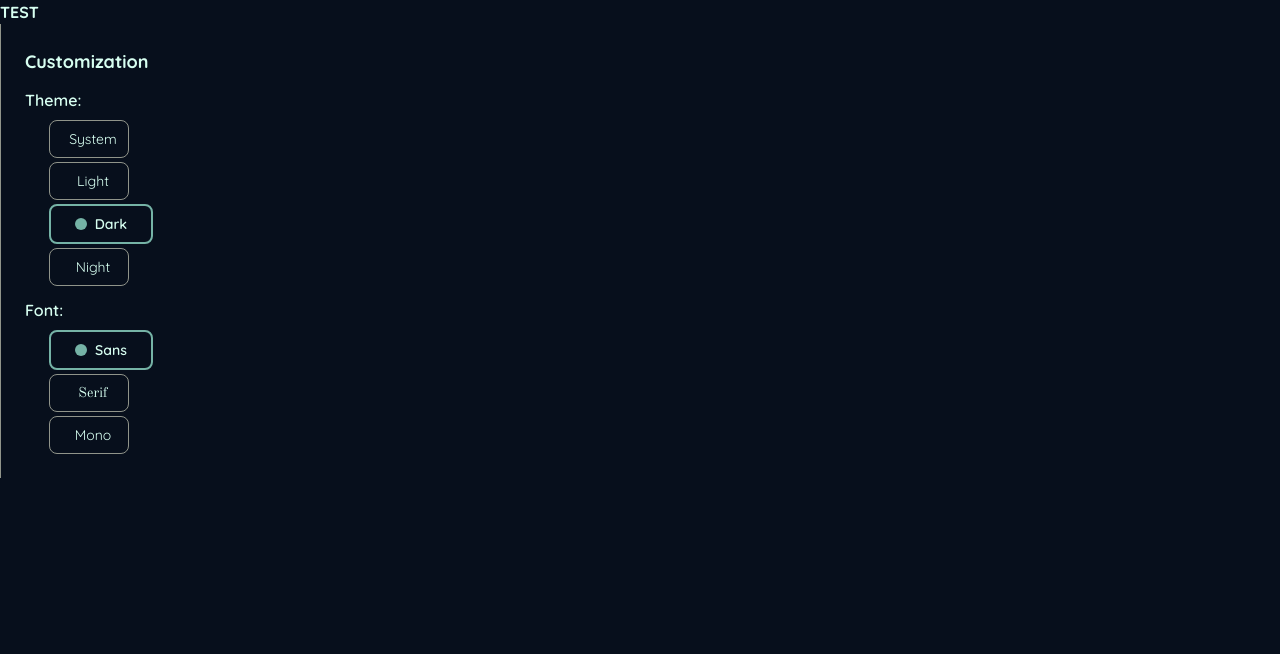
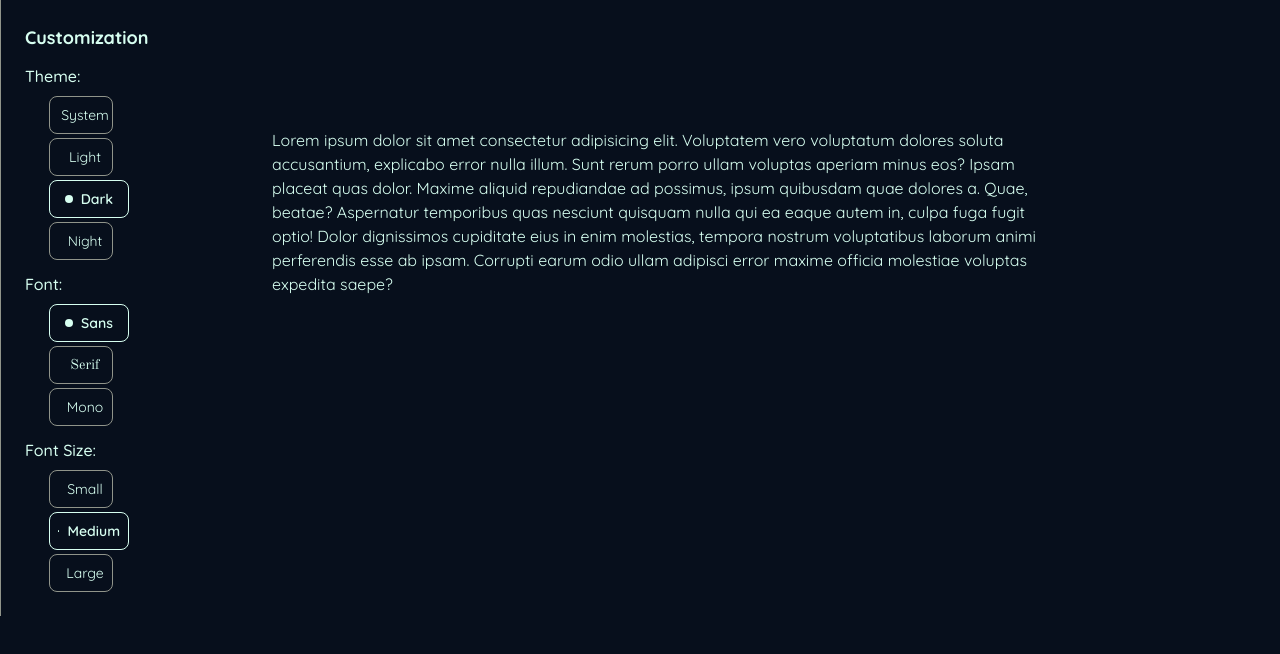
Before and after one commit to AtanasovCode/atanasov-wiki, a React (Vite) app: page / in a window 1280 px wide. Shown: the top 654 px of the page. Built offline with nearby package versions, Linux system fonts and the light colour scheme.

Commit message:
improve customization panel view

```diff
--- a/src/App.tsx
+++ b/src/App.tsx
@@ -28,8 +28,12 @@ const App = () => {
         font === "mono" && "font-mono"
       )}
     >
-      <div className="font-bold">TEST</div>
-      <CustomizationPanel />
+      <div className="flex items-start justify-start gap-4">
+        <CustomizationPanel />
+        <div className="w-3xl mt-32">
+          Lorem ipsum dolor sit amet consectetur adipisicing elit. Voluptatem vero voluptatum dolores soluta accusantium, explicabo error nulla illum. Sunt rerum porro ullam voluptas aperiam minus eos? Ipsam placeat quas dolor. Maxime aliquid repudiandae ad possimus, ipsum quibusdam quae dolores a. Quae, beatae? Aspernatur temporibus quas nesciunt quisquam nulla qui ea eaque autem in, culpa fuga fugit optio! Dolor dignissimos cupiditate eius in enim molestias, tempora nostrum voluptatibus laborum animi perferendis esse ab ipsam. Corrupti earum odio ullam adipisci error maxime officia molestiae voluptas expedita saepe?
+        </div>
+      </div>
     </div>
   );
 }
--- a/src/components/customization/CustomizationPanel.tsx
+++ b/src/components/customization/CustomizationPanel.tsx
@@ -13,19 +13,26 @@ const CustomizationPanel = () => {
     const {
         theme, setTheme,
         font, setFont,
+        fontSize, setFontSize,
     } = useWikiStore();
 
     const themes: OptionTypes[] = [
-        {index: 1, name: "System", value: "system"},
+        { index: 1, name: "System", value: "system" },
         { index: 1, name: "Light", value: "light" },
         { index: 2, name: "Dark", value: "dark" },
-        { index: 3, name: "Night", value: "night"}
+        { index: 3, name: "Night", value: "night" }
     ]
 
     const fonts: OptionTypes[] = [
         { index: 1, name: "Sans", value: "sans" },
         { index: 1, name: "Serif", value: "serif" },
         { index: 1, name: "Mono", value: "mmono" },
+    ]
+
+    const fontSizes: OptionTypes[] = [
+        { index: 1, name: "Small", value: "small" },
+        { index: 1, name: "Medium", value: "medium" },
+        { index: 1, name: "Large", value: "large" },
     ]
 
     return (
@@ -47,6 +54,12 @@ const CustomizationPanel = () => {
                 currentOption={font}
                 setOption={setFont}
             />
+            <OptionSelect
+                optionType="Font Size"
+                availableOptions={fontSizes}
+                currentOption={fontSize}
+                setOption={setFontSize}
+            />
         </div>
     );
 }
--- a/src/components/customization/OptionChoice.tsx
+++ b/src/components/customization/OptionChoice.tsx
@@ -22,14 +22,14 @@ const OptionChoice = ({
             className={clsx(
                 "flex items-center justify-center cursor-pointer border",
                 "p-2 rounded-lg text-sm transition-all duration-300 gap-2",
-                currentOption == value ? "border-2 border-accent w-26 font-semibold" : "border-secondary w-20",
+                currentOption == value ? "border-text w-20 font-semibold" : "border-secondary w-16",
             )}
             onClick={() => setOption(value)}
         >
             <div
                 className={clsx(
-                    "aspect-square text-black text-xs flex items-center justify-center rounded-full bg-accent transition-transform duration-200",
-                    currentOption === value ? "w-3 scale-100" : "scale-0 w-0"
+                    "aspect-square text-black text-xs flex items-center justify-center rounded-full bg-text transition-transform duration-200",
+                    currentOption === value ? "w-2 scale-100" : "scale-0 w-0"
                 )}
             >
                 {/* This is the dot that shows currently active option */}
--- a/src/components/customization/OptionSelect.tsx
+++ b/src/components/customization/OptionSelect.tsx
@@ -18,7 +18,7 @@ interface OptionSelectProps {
 const OptionSelect = ({ optionType, availableOptions, currentOption, setOption }: OptionSelectProps) => {
     return (
         <div className="flex items-start justify-start flex-col gap-2">
-            <div className="font-semibold text-md">
+            <div className="font-medium text-md">
                 {optionType}:
             </div>
             <div className="flex flex-col items-start justify-start gap-1 pl-6">
--- a/src/useWikiStore.tsx
+++ b/src/useWikiStore.tsx
@@ -8,6 +8,9 @@ interface WikiState {
 
   font: string
   setFont: (font: string) => void
+
+  fontSize: string
+  setFontSize: (size: string) => void
 }
 
 
@@ -18,4 +21,6 @@ export const useWikiStore = create<WikiState>()((set) => ({
   setTheme: (theme) => set(() => ({ theme })),
   font: "sans",
   setFont: (font) => set(() => ({ font })),
+  fontSize: "medium",
+  setFontSize: (fontSize) => set(() => ({ fontSize }))
 }))
```
